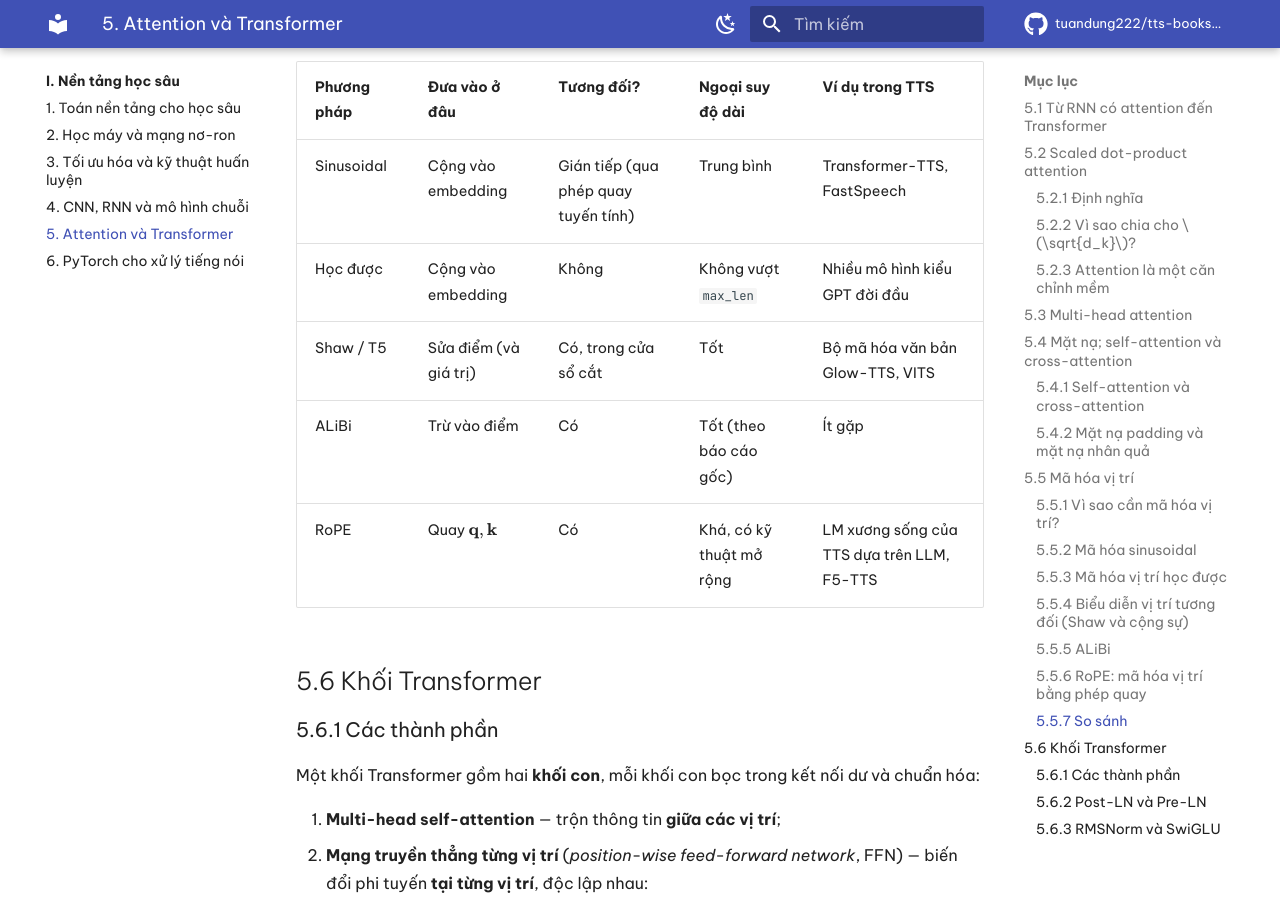
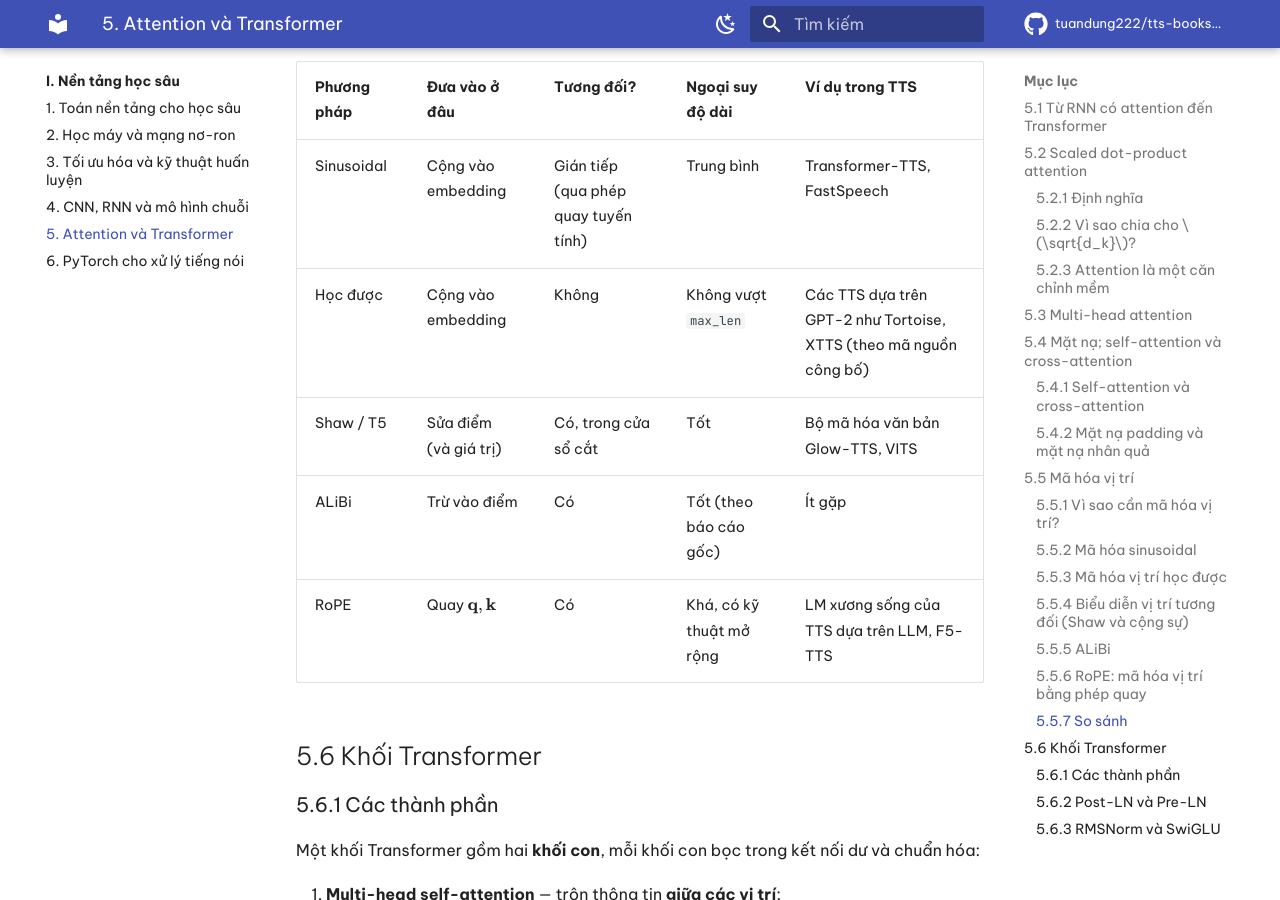
Before and after one commit to tuandung222/tts-books-2026, an MkDocs documentation site: the page built from docs/phan-1-nen-tang/ch05-transformer.md, in a window 1280 px wide and 900 px high, scrolled down 12230 px. Built offline with MkDocs 1.6.1 and Material for MkDocs 9.7.7, drawn with Linux system fonts in a browser that asks for light colours; comment, search, counter and statistics services are not loaded.

Commit message:
WIP: bản thảo các chương đang biên soạn
Co-Authored-By: Claude Opus 5.5 <noreply@anthropic.com>
Claude-Session: https://claude.ai/code/session_01PnSv8GMC4q142v8Kx1mQHm

```diff
--- a/docs/phan-1-nen-tang/ch05-transformer.md
+++ b/docs/phan-1-nen-tang/ch05-transformer.md
@@ -391,7 +391,7 @@ print("RoPE: tính tương đối, bảo toàn chuẩn, tương đương giữa
 | Phương pháp | Đưa vào ở đâu | Tương đối? | Ngoại suy độ dài | Ví dụ trong TTS |
 |---|---|---|---|---|
 | Sinusoidal | Cộng vào embedding | Gián tiếp (qua phép quay tuyến tính) | Trung bình | Transformer-TTS, FastSpeech |
-| Học được | Cộng vào embedding | Không | Không vượt `max_len` | Nhiều mô hình kiểu GPT đời đầu |
+| Học được | Cộng vào embedding | Không | Không vượt `max_len` | Các TTS dựa trên GPT-2 như Tortoise, XTTS (theo mã nguồn công bố) |
 | Shaw / T5 | Sửa điểm (và giá trị) | Có, trong cửa sổ cắt | Tốt | Bộ mã hóa văn bản Glow-TTS, VITS |
 | ALiBi | Trừ vào điểm | Có | Tốt (theo báo cáo gốc) | Ít gặp |
 | RoPE | Quay $\mathbf{q}, \mathbf{k}$ | Có | Khá, có kỹ thuật mở rộng | LM xương sống của TTS dựa trên LLM, F5-TTS |
```
